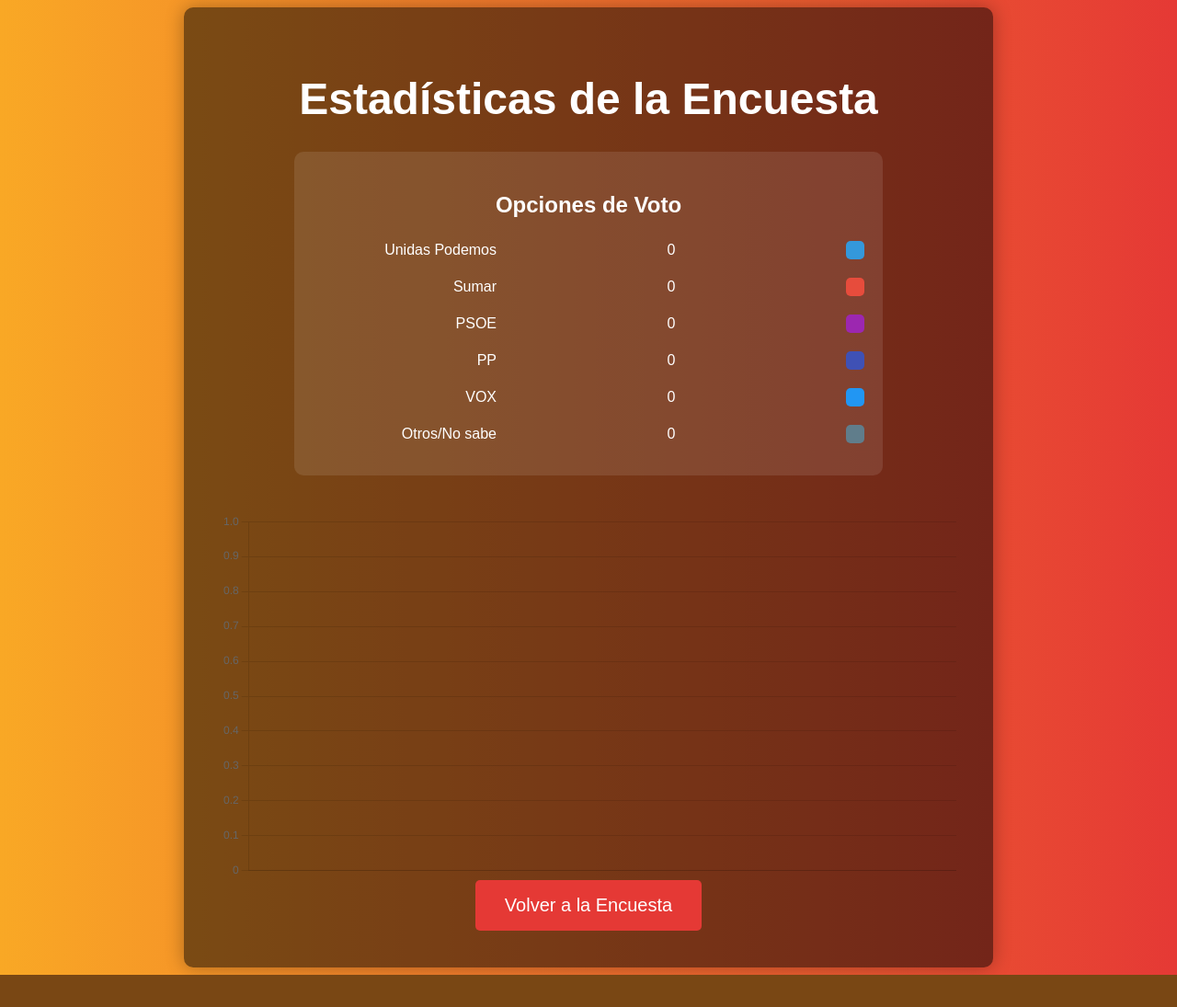
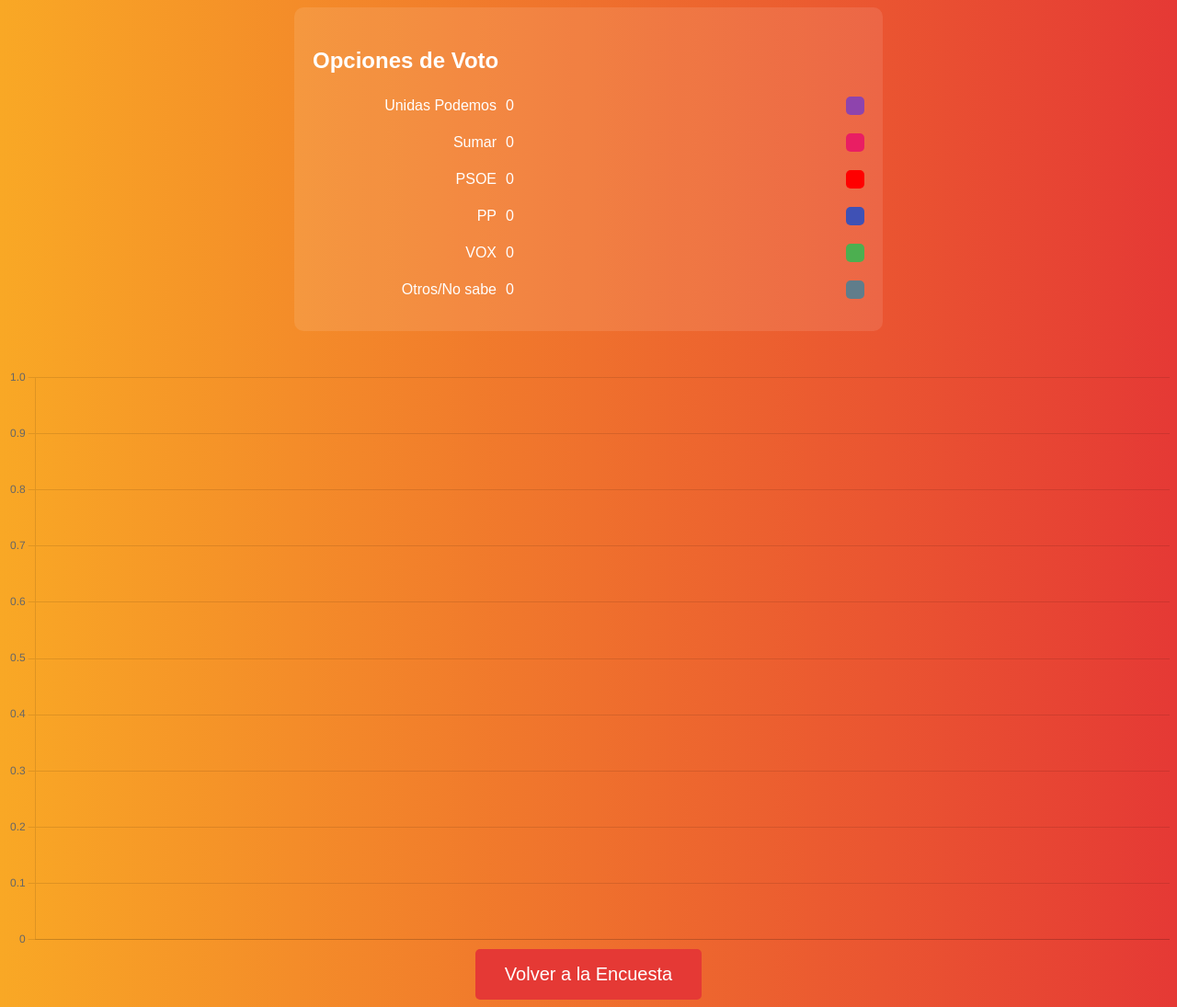
Before and after one commit to srivjim/Encuesta-nodo-php, a PHP site: page /statistics.php in a window 1280 px wide. Shown: the whole page at 92% size. Before the commit the page ends 1060 px from the top, so only its background shows below. Run offline with PHP 8.4, Linux system fonts and the light colour scheme; data that the repository does not hold is empty.

Commit message:
Update statistics.php

```diff
--- a/src/statistics.php
+++ b/src/statistics.php
@@ -120,25 +120,22 @@ $conn->close();
     <script src="https://cdn.jsdelivr.net/npm/chart.js"></script>
         </head>
             <body>
-    <div class="container">
-        <h1>Estadísticas de la Encuesta</h1>
-
                 <div class="chart-container">
                 <p class="chart-title">Opciones de Voto</p>
                 <div class="chart-bar">
                     <div class="chart-bar-label">Unidas Podemos</div>
                     <div class="chart-bar-value"><?php echo $statistics['Unidas Podemos'] ?? 0; ?></div>
-                <div class="chart-bar-color" style="background-color: #3498db;"></div>
+                    <div class="chart-bar-color" style="background-color: #8e44ad;"></div>
                 </div>
                 <div class="chart-bar">
                     <div class="chart-bar-label">Sumar</div>
                     <div class="chart-bar-value"><?php echo $statistics['Sumar'] ?? 0; ?></div>
-                <div class="chart-bar-color" style="background-color: #e74c3c;"></div>
+                    <div class="chart-bar-color" style="background-color: #e91e63;"></div>
                 </div>
                 <div class="chart-bar">
                     <div class="chart-bar-label">PSOE</div>
                     <div class="chart-bar-value"><?php echo $statistics['PSOE'] ?? 0; ?></div>
-                <div class="chart-bar-color" style="background-color: #9c27b0;"></div>
+                    <div class="chart-bar-color" style="background-color: #ff0000;"></div>
                 </div>
                 <div class="chart-bar">
                     <div class="chart-bar-label">PP</div>
@@ -148,7 +145,7 @@ $conn->close();
                 <div class="chart-bar">
                     <div class="chart-bar-label">VOX</div>
                     <div class="chart-bar-value"><?php echo $statistics['VOX'] ?? 0; ?></div>
-                <div class="chart-bar-color" style="background-color: #2196f3;"></div>
+                    <div class="chart-bar-color" style="background-color: #4caf50;"></div>
                 </div>
                 <div class="chart-bar">
                     <div class="chart-bar-label">Otros/No sabe</div>
```
Lines whose indentation alone changed are shown as unchanged.
